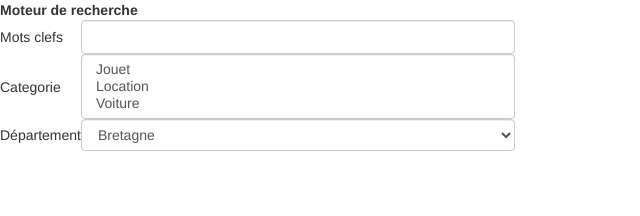
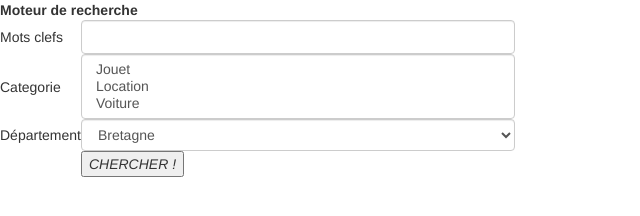
Before and after one commit to lihescheriet/Shool, a plain HTML site: page recherche.html in a window 1280 px wide. Shown: the whole page, without its empty margins (0-640 px from the left). Drawn offline with nearby package versions, Linux system fonts and the light colour scheme.

Commit message:
Update recherche.html

```diff
--- a/recherche.html
+++ b/recherche.html
@@ -46,6 +46,10 @@
                     <option value="gourmand">Bretange</option>
                     </select></td>
             </tr>
+            <tr>
+                <td></td>
+                <td><button type="submit" name="validation"><em>CHERCHER !</em></button></td>
+            </tr>
         </table>
 
 
```
